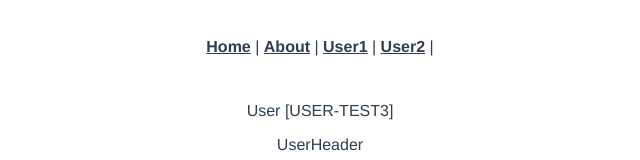
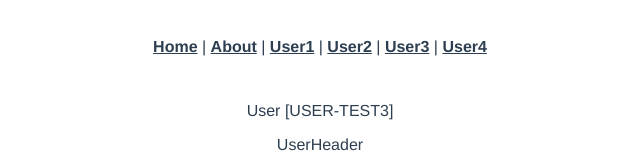
Before and after one commit to tissueMO/vuejs-tutorial, a Vue app in the folder vue-router/: page /#/user/USER-TEST3/ in a window 1280 px wide. Shown: the top 160 px of the page, without its empty margins (320-960 px from the left). Built offline with nearby package versions, Linux system fonts and the light colour scheme.

Commit message:
リダイレクトとエイリアス 完全に理解

```diff
--- a/vue-router/src/App.vue
+++ b/vue-router/src/App.vue
@@ -6,6 +6,10 @@
       <router-link to="/user/USER-TEST1">User1</router-link> |
       <!-- 名前が付けられたルートに対してはパスではなく名前でリンクを作れる -->
       <router-link :to="{ name: 'User', params: { id: 'USER-TEST2' }}">User2</router-link> |
+      <!-- ルートのリダイレクト -->
+      <router-link to="/u/USER-TEST3">User3</router-link> |
+      <!-- ルートのエイリアス -->
+      <router-link to="/usr/USER-TEST4">User4</router-link>
     </div>
     <router-view/>
   </div>
--- a/vue-router/src/router/index.js
+++ b/vue-router/src/router/index.js
@@ -25,6 +25,11 @@ const routes = [
     // :id の部分は任意の文字列を取り、コンポーネント側からは this.$route.params.id として取得できる
     path: '/user/:id',
     component: User,
+
+    // エイリアス: このルートでも同じ結果を得られるようになる
+    alias: '/usr/:id',
+
+    // ルートはネストすることができる
     children: [
       {
         // サブルートに該当しないときのビューをセットできる
@@ -37,7 +42,6 @@ const routes = [
         }
       },
       {
-        // ルートはネストすることができる
         path: 'profile',
         components: {
           default: UserProfile,
@@ -46,11 +50,14 @@ const routes = [
         }
       }
     ]
+  },
+  {
+    // リダイレクト: URLはリダイレクト先のものに置き換わる
+    path: '/u/:id',
+    redirect: { name: 'User' }
   }
 ]
 
-const router = new VueRouter({
-  routes
-})
+const router = new VueRouter({ routes })
 
 export default router
```
